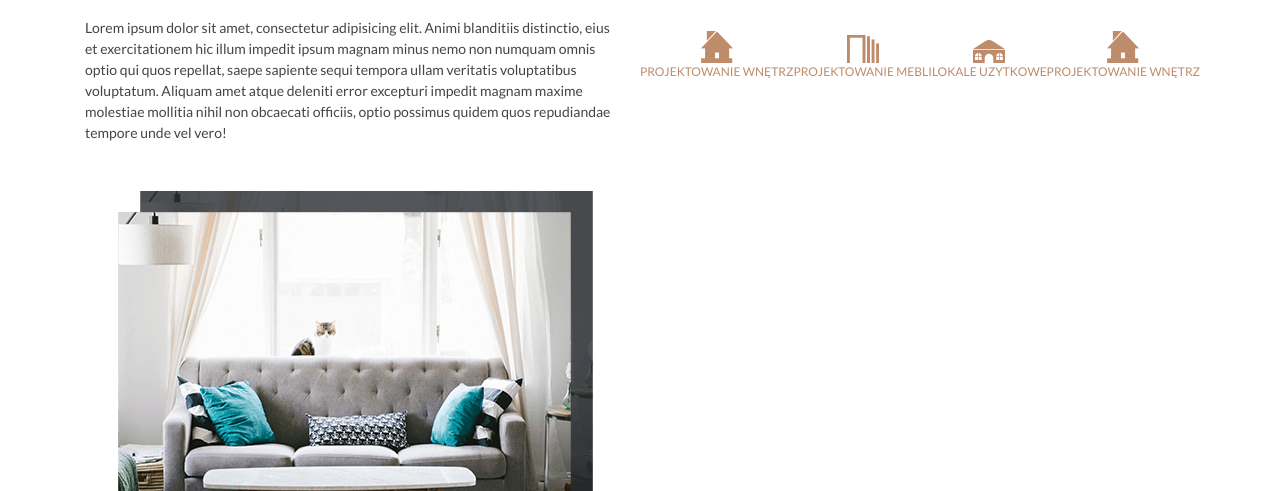
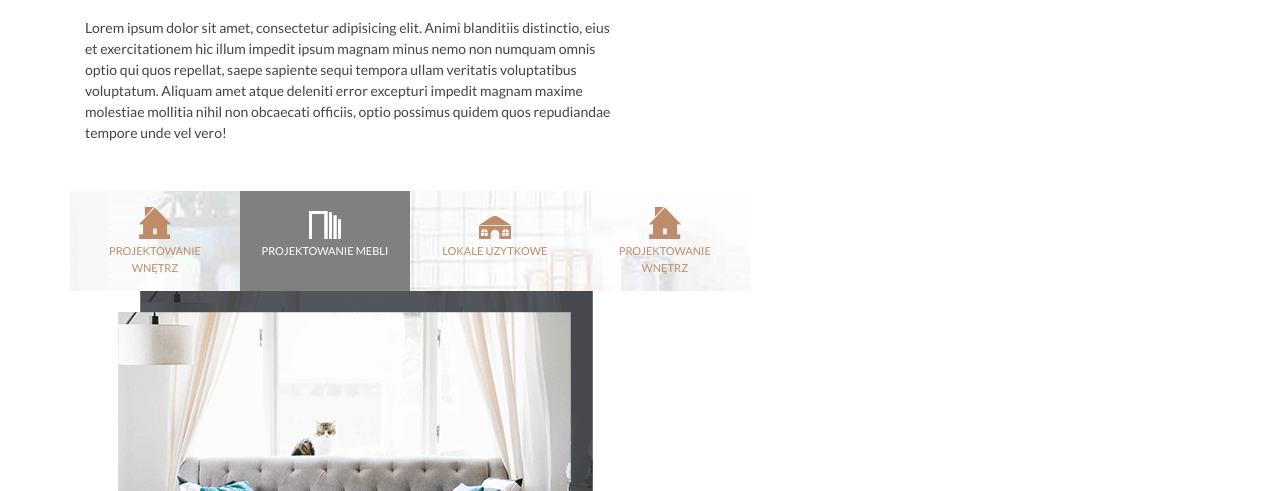
Before and after one commit to mstankiewicz1/Bootstrap-Praktyczny-Projekt, a website: page index.html in a window 1280 px wide. Shown: the part 735-1226 px from the top of the page. Drawn offline with nearby package versions, Linux system fonts and the light colour scheme.

Commit message:
Postępy 20.06.19r godz 00:16

```diff
--- a/index.html
+++ b/index.html
@@ -72,7 +72,7 @@
                             <span class="d-block sk-services-item-title">Projektowanie wnętrz</span>
                         </a>
                     </div>
-                    <div class="sk-services-item">
+                    <div class="sk-services-item sk-services-item-active">
                         <a href="#">
                             <img class="d-block mx-auto" src="images/projekt-mebli-ikona.png" alt="Usługa">
                             <span class="d-block sk-services-item-title">Projektowanie mebli</span>
--- a/source/custom/base/_mixins.scss
+++ b/source/custom/base/_mixins.scss
@@ -23,3 +23,9 @@
   width: $w;
   height: $h;
 }
+
+//tekst 300 secondary
+@mixin sk-font-light-secondary {
+  font-weight: 300;
+  font-family: $sk-font-family-secondary;
+}
--- a/source/custom/components/_components.scss
+++ b/source/custom/components/_components.scss
@@ -3,3 +3,4 @@
 @import "footer";
 @import "page-intro";
 @import "helpers";
+@import "services-group";
--- /dev/null
+++ b/source/custom/components/_services-group.scss
@@ -0,0 +1,46 @@
+@mixin sk-services-item-active {
+  background-color: grey;
+  a {
+    color: $sk-white;
+    text-decoration: none;
+  }
+  img {
+    filter: brightness(3);
+  }
+}
+
+.sk-services-group {
+  height: 100px;
+  background: url("../images/bg/witamy-tlo.jpg") 50% 50% no-repeat;
+  @include media-breakpoint-up(lg){
+    margin-right: -30px;
+  }
+}
+
+//podstawowe przejście
+@mixin sk-basic-transition {
+  transition: all .25s ease-in-out;
+}
+
+.sk-services-item {
+  padding: 1rem 1.3rem 0;
+  text-align: center;
+  @include sk-size(25%, 100%);
+  pointer-events: none;
+  &:hover {
+    @include sk-services-item-active;
+    @include sk-basic-transition;
+  }
+  a {
+    pointer-events: auto;
+  }
+}
+
+.sk-services-item-title {
+  margin-top: .25rem;
+  font-size: .6875rem;
+}
+
+.sk-services-item-active {
+  @include sk-services-item-active;
+}
```
Also changed, not shown: style/style.css.
